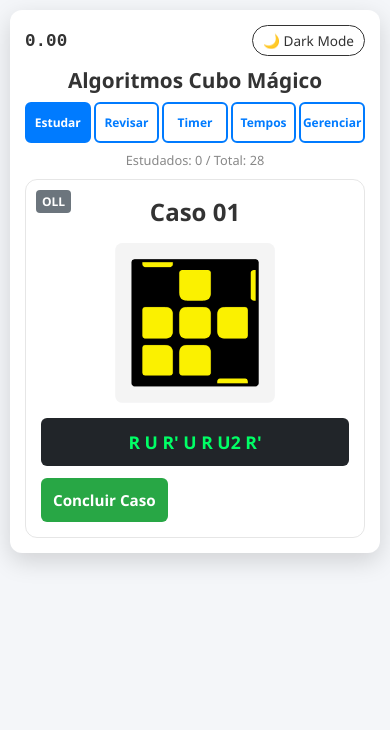
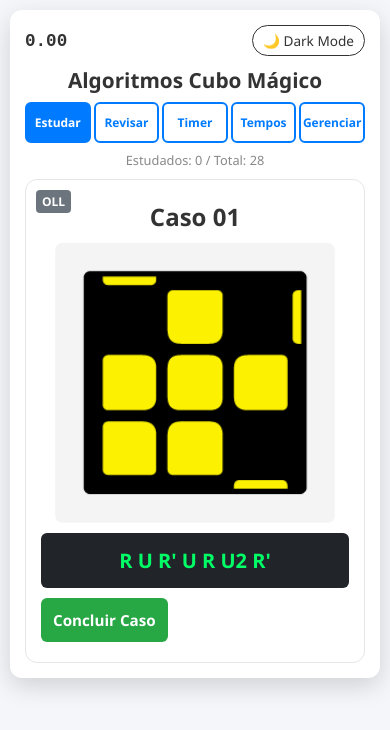
Before and after one commit to Edmilson-Hao/cuber, a plain HTML site: page index.html in a window 390 px wide. Drawn offline with Linux system fonts and the light colour scheme.

Commit message:
Refactor CSS styles for improved layout and design
Updated styles for various components, including adjustments to layout, padding, and font sizes to improve visual consistency and responsiveness.

```diff
--- a/style.css
+++ b/style.css
@@ -130,9 +130,11 @@ main {
     align-items: center;
     text-align: center;
     border: 1px solid rgba(128, 128, 128, 0.2);
-    padding: 15px;
+    padding: 20px 15px;
     border-radius: var(--border-radius);
     flex-grow: 1;
+    width: 100%;
+    justify-content: space-between; /* Distribui os elementos para usar o espaço vertical */
 }
 
 /* Modo Cronômetro Ocupando Fullscreen */
@@ -211,10 +213,12 @@ main {
     font-weight: bold;
 }
 
+/* Alterado para que o contêiner se adapte e a imagem do cubo fique significativamente maior */
 .image-container {
-    width: 160px;
-    height: 160px;
-    margin: 15px 0;
+    width: 100%;
+    max-width: 280px; /* Aumentado o limite máximo para telas de celulares maiores */
+    aspect-ratio: 1 / 1; /* Garante que permaneça um quadrado perfeito */
+    margin: 10px 0;
     display: flex;
     align-items: center;
     justify-content: center;
@@ -222,19 +226,30 @@ main {
     border-radius: 8px;
     overflow: hidden;
 }
-body.dark .image-container { background: #fff; }
-.image-container img { max-width: 100%; max-height: 100%; object-fit: contain; }
 
+body.dark .image-container {
+    background: #ffffff;
+}
+
+/* Força a imagem interna a ocupar 100% do contêiner sem distorcer */
+.image-container img {
+    width: 100%;
+    height: 100%;
+    object-fit: contain;
+}
+
+/* Ajuste fino no tamanho do texto do algoritmo para destacar junto com a imagem */
 .algoritmo-box {
     background: #212529;
     color: var(--text-inverted);
     font-family: 'Courier New', Courier, monospace;
-    font-size: 1.1rem;
+    font-size: 1.25rem; /* Leve aumento para melhorar a leitura */
     font-weight: bold;
-    padding: 12px;
+    padding: 14px;
     border-radius: 6px;
     width: 100%;
-    margin-bottom: 12px;
+    margin-bottom: 10px;
+    word-break: break-word; /* Evita que algoritmos longos quebrem o layout */
 }
 
 /* HISTÓRICO DE TEMPOS */
```
